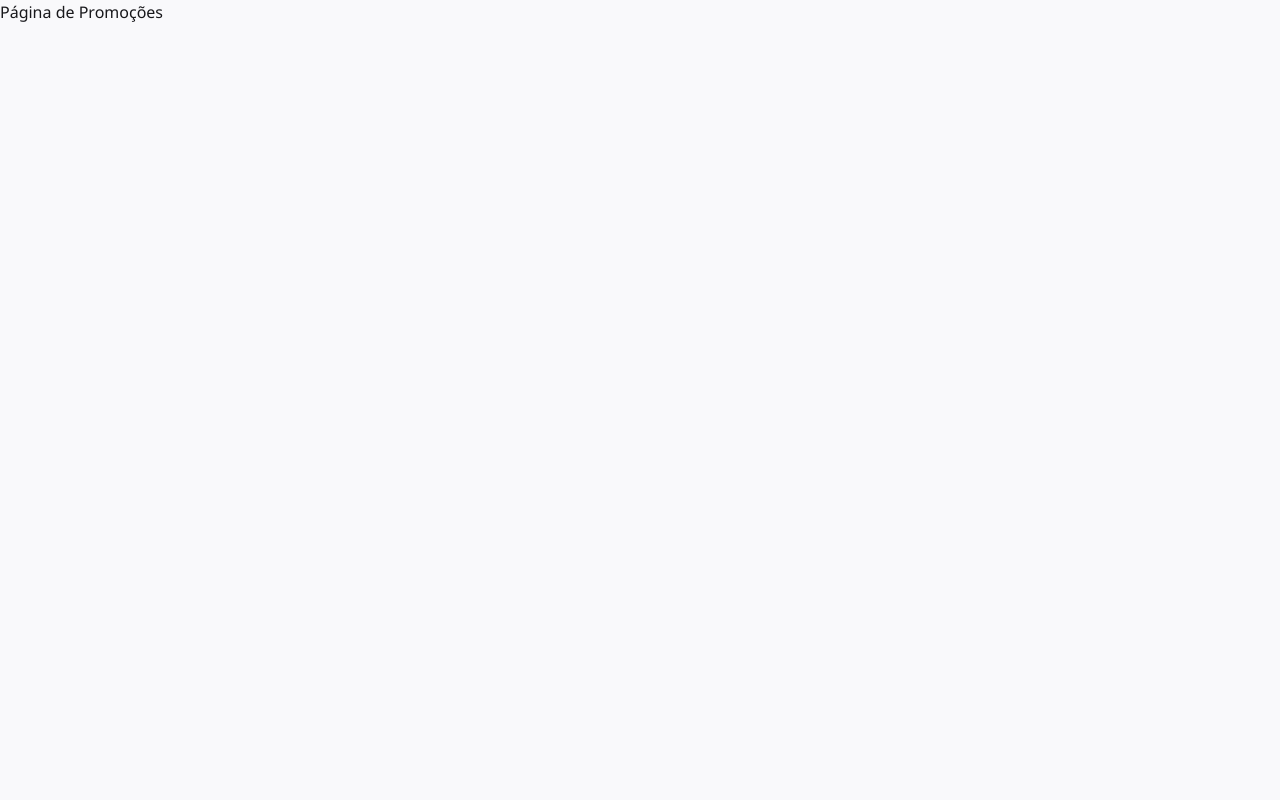
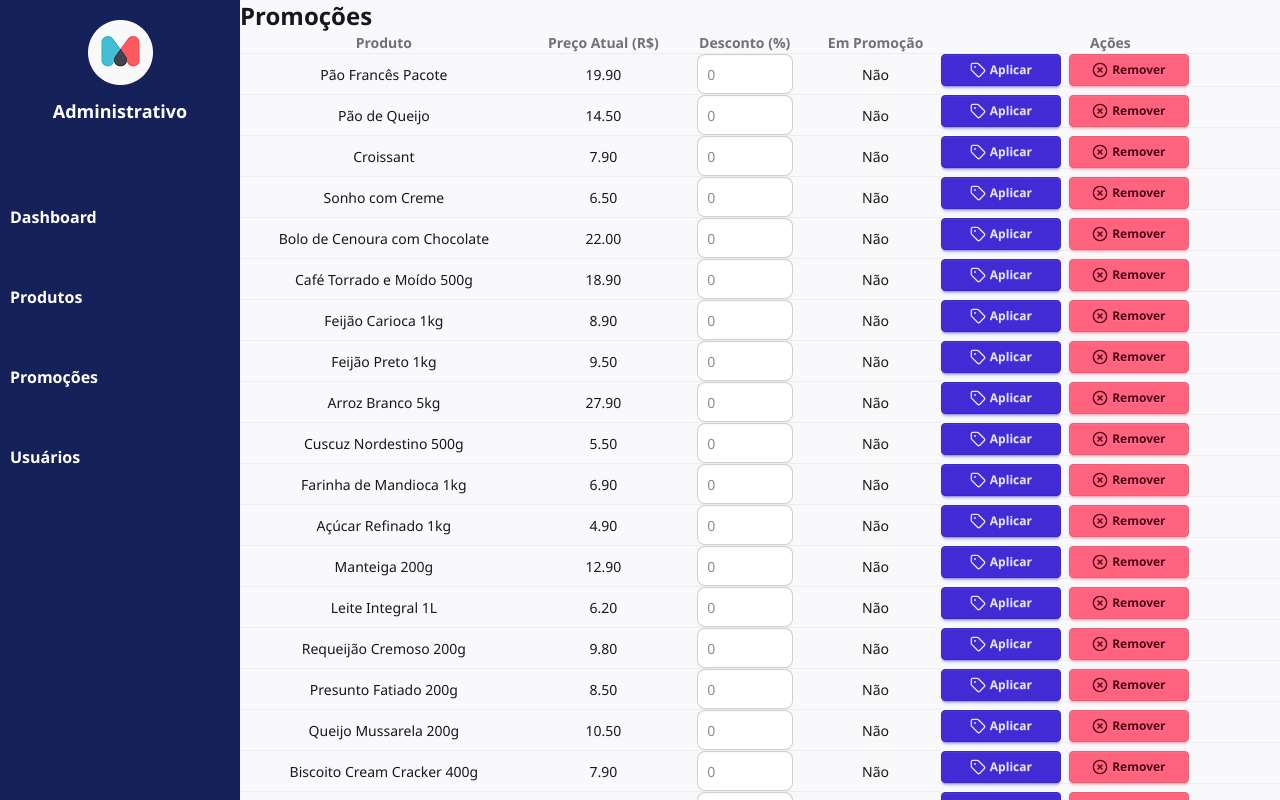
Before and after one commit to nataliatviana/sistema-mercadoweb, a React (Vite) app in the folder vite-project/: page /promocoes in a window 1280 px wide. Shown: the top 800 px of the page. Built offline with nearby package versions, Linux system fonts and the light colour scheme.

Commit message:
Pagina de promocoes

```diff
--- a/vite-project/src/components/LeftBar/index.tsx
+++ b/vite-project/src/components/LeftBar/index.tsx
@@ -4,19 +4,39 @@ import "./index.css";
 export default function LeftBar() {
   return (
     <div className="bg-[#152259] w-60 min-h-screen flex flex-col py-8 gap-20">
+      {/* Logo */}
       <div className="flex flex-col items-center gap-3 logo">
         <img width={65} height={65} src="../src/assets/logo.png" alt="Logo" />
         <h2 className="text-white text-lg font-semibold">Administrativo</h2>
       </div>
 
+      {/* Links */}
       <div className="flex flex-col gap-6 w-full px-6">
-        <Link to="/" className="text-white size-14 font-semibold itensBar hover:text-gray-300">
+        <Link
+          to="/"
+          className="text-white size-14 font-semibold itensBar hover:text-gray-300"
+        >
           Dashboard
         </Link>
-        <Link to="/produtos" className="text-white size-14 font-semibold itensBar hover:text-gray-300">
+
+        <Link
+          to="/produtos"
+          className="text-white size-14 font-semibold itensBar hover:text-gray-300"
+        >
           Produtos
         </Link>
-        <Link to="/usuarios" className="text-white size-14 font-semibold itensBar hover:text-gray-300">
+
+        <Link
+          to="/promocoes"
+          className="text-white size-14 font-semibold itensBar hover:text-gray-300"
+        >
+          Promoções
+        </Link>
+
+        <Link
+          to="/usuarios"
+          className="text-white size-14 font-semibold itensBar hover:text-gray-300"
+        >
           Usuários
         </Link>
       </div>
--- a/vite-project/src/components/Modal/index.tsx
+++ b/vite-project/src/components/Modal/index.tsx
@@ -1,24 +1,22 @@
-
 import type React from "react";
 import "./index.css";
 
-interface ModalProps{
-    onClose:()=> void;
-    title:string;
-    children:React.ReactNode;
+interface ModalProps {
+  onClose: () => void;
+  title: string;
+  children: React.ReactNode;
 }
 
-
-export default function Modal({onClose,title,children}:ModalProps) {
-
+export default function Modal({ onClose, title, children }: ModalProps) {
   return (
     <div className="modal-overlay">
       <div className="modal-content">
-                <button onClick={()=> onClose()} className="close-btn">✕</button>
+        <button onClick={onClose} className="close-btn">
+          ✕
+        </button>
         <h2>{title}</h2>
         {children}
       </div>
     </div>
-
   );
 }
--- /dev/null
+++ b/vite-project/src/pages/sales/Promocoes.css
@@ -0,0 +1,11 @@
+.table th,
+.table td {
+  text-align: center;
+}
+
+.alert {
+  background-color: #d1fae5;
+  color: #065f46;
+  border-radius: 0.5rem;
+  padding: 0.5rem;
+}
--- a/vite-project/src/pages/sales/Promocoes.tsx
+++ b/vite-project/src/pages/sales/Promocoes.tsx
@@ -1,7 +1,119 @@
+import LeftBar from "../../components/LeftBar";
+import { useState } from "react";
+import { products, type Product } from "../../types/product.type";
+import { Tag, XCircle } from "lucide-react";
+import "./Promocoes.css"
+
 export default function Promocoes() {
+  const [produtos, setProdutos] = useState<Product[]>(products);
+  const [mensagem, setMensagem] = useState<string | null>(null);
+  const [descontos, setDescontos] = useState<Record<number, number>>({});
+
+  const aplicarPromocao = (id: number) => {
+    const valorDesconto = descontos[id];
+    if (!valorDesconto || valorDesconto <= 0) return;
+
+    setProdutos((prev) =>
+      prev.map((p) =>
+        p.id === id
+          ? { ...p, price: p.price - (p.price * valorDesconto) / 100, isPromo: true }
+          : p
+      )
+    );
+
+    setMensagem(`Promoção de ${valorDesconto}% aplicada!`);
+    setTimeout(() => setMensagem(null), 2500);
+  };
+
+  const removerPromocao = (id: number) => {
+    setProdutos((prev) =>
+      prev.map((p) =>
+        p.id === id
+          ? { ...p, price: products.find((orig) => orig.id === id)?.price || p.price, isPromo: false }
+          : p
+      )
+    );
+
+    setMensagem("Promoção removida!");
+    setTimeout(() => setMensagem(null), 2500);
+  };
+
   return (
-    <div>
-      <h2>Página de Promoções</h2>
+    <div className="flex min-h-screen">
+      <LeftBar />
+
+      <main className="flex-1 p-8 flex flex-col">
+        <h1 className="text-2xl font-semibold mb-6">Promoções</h1>
+
+        {mensagem && (
+          <div className="alert alert-success mb-4 text-center font-medium">
+            {mensagem}
+          </div>
+        )}
+
+        <div className="overflow-x-auto">
+          <table className="table w-full">
+            <thead>
+              <tr>
+                <th>Produto</th>
+                <th>Preço Atual (R$)</th>
+                <th>Desconto (%)</th>
+                <th>Em Promoção</th>
+                <th>Ações</th>
+              </tr>
+            </thead>
+            <tbody>
+              {produtos.map((p) => (
+                <tr key={p.id}>
+                  <td>{p.name}</td>
+                  <td>{p.price.toFixed(2)}</td>
+                  <td>
+                    <input
+                      type="number"
+                      min="0"
+                      max="100"
+                      value={descontos[p.id] || ""}
+                      onChange={(e) =>
+                        setDescontos({
+                          ...descontos,
+                          [p.id]: Number(e.target.value),
+                        })
+                      }
+                      placeholder="0"
+                      className="input input-bordered w-24"
+                    />
+                  </td>
+                  <td>
+                    <span
+                      className={`badge ${
+                        p.isPromo ? "badge-success" : "badge-ghost"
+                      }`}
+                    >
+                      {p.isPromo ? "Sim" : "Não"}
+                    </span>
+                  </td>
+                  <td className="flex gap-2">
+                    <button
+                      className="btn btn-sm btn-primary flex items-center gap-1"
+                      onClick={() => aplicarPromocao(p.id)}
+                    >
+                      <Tag size={16} />
+                      Aplicar
+                    </button>
+                    <button
+                      className="btn btn-sm btn-error flex items-center gap-1"
+                      onClick={() => removerPromocao(p.id)}
+                    >
+                      <XCircle size={16} />
+                      Remover
+                    </button>
+                  </td>
+                </tr>
+              ))}
+            </tbody>
+          </table>
+        </div>
+      </main>
     </div>
   );
 }
--- a/vite-project/src/types/product.type.ts
+++ b/vite-project/src/types/product.type.ts
@@ -5,6 +5,7 @@ export interface Product {
   stock: number;
   category: string;
   isActive: boolean;
+  isPromo?: boolean;
 }
 
 export const products: Product[] = [
```
Lines whose indentation alone changed are shown as unchanged.
